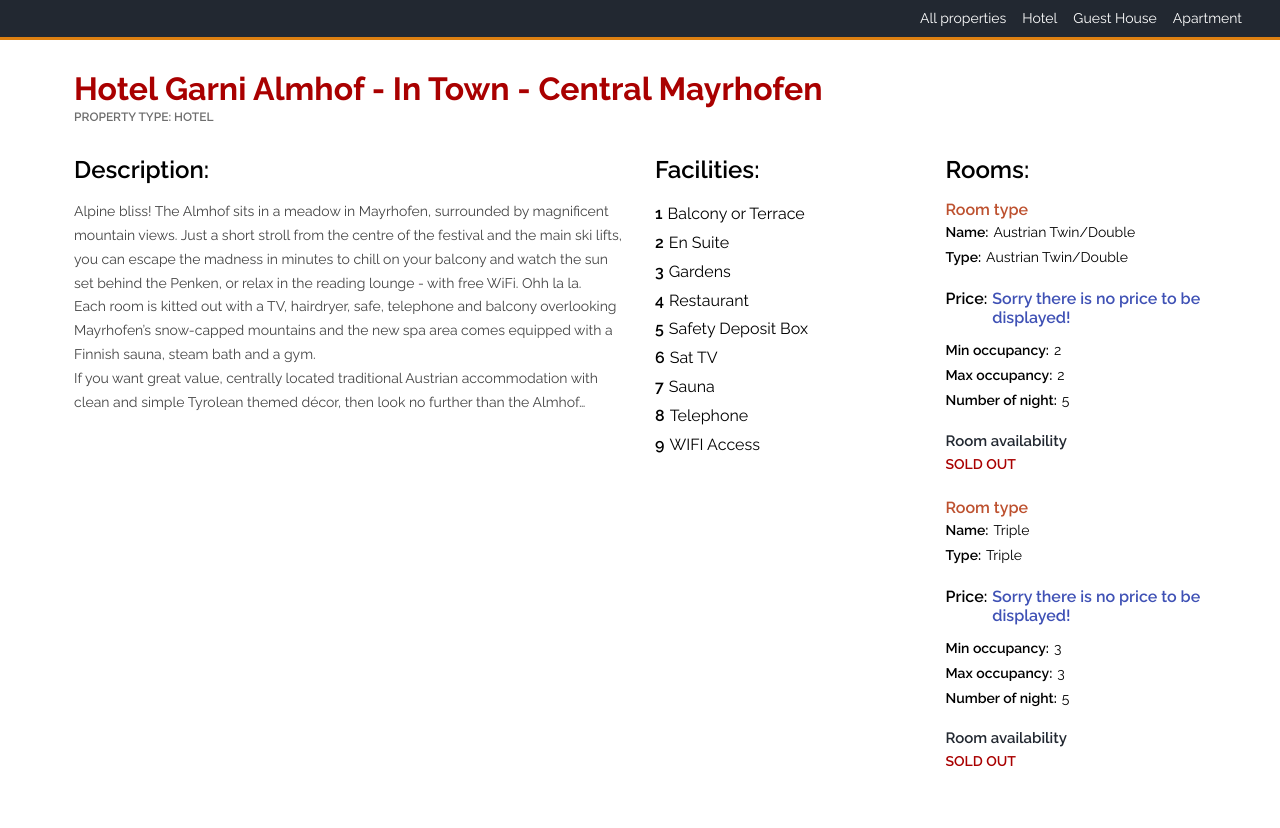
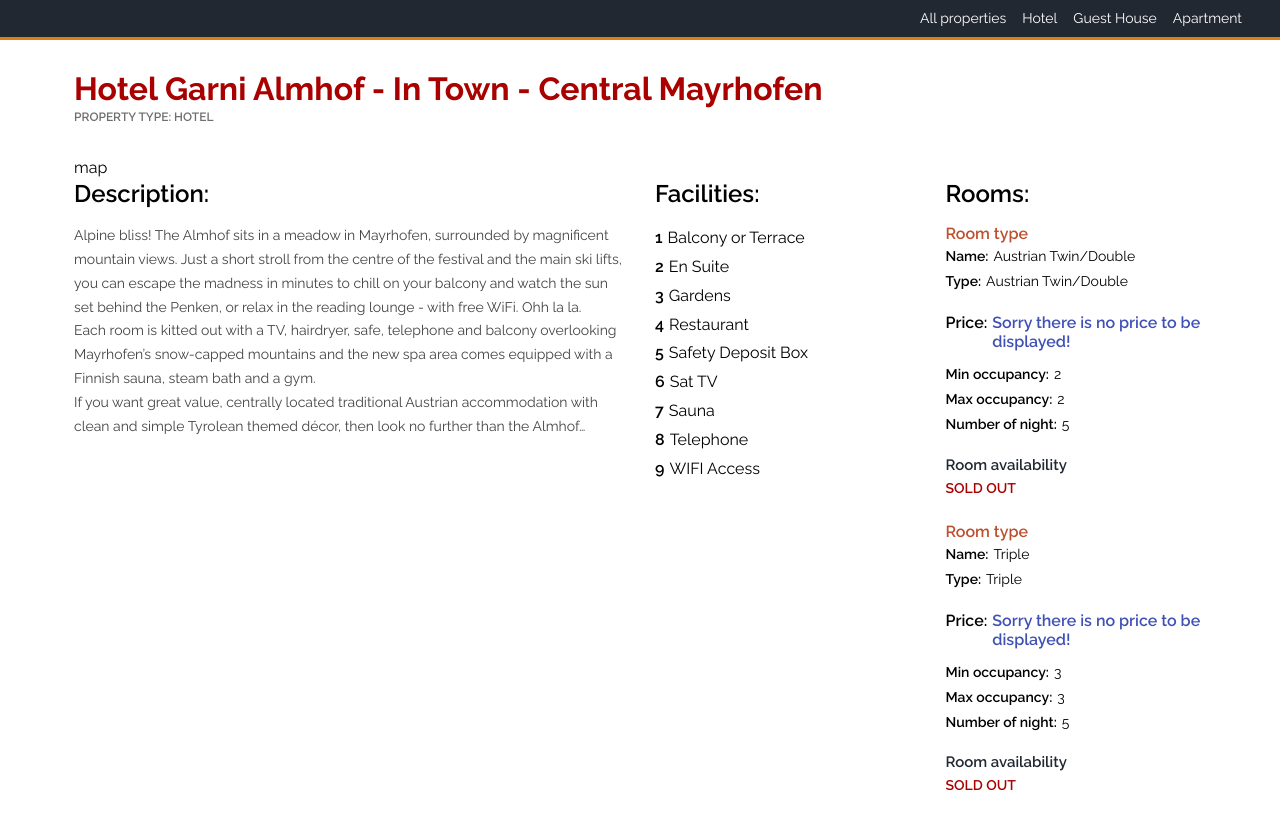
Before and after one commit to matchmakers69/properties-listing, a React (Create React App) app: page /accomodation-type/accomodation/65 in a window 1280 px wide. Shown: the top 828 px of the page. Built offline with nearby package versions, Linux system fonts and the light colour scheme.

Commit message:
Created AccomodationMap component

```diff
--- a/package.json
+++ b/package.json
@@ -14,6 +14,8 @@
     "history": "^4.9.0",
     "jest": "^24.9.0",
     "lodash": "^4.17.11",
+    "mapbox-gl": "^1.3.1",
+    "react-mapbox-gl": "^4.6.0",
     "moment": "^2.24.0",
     "prop-types": "^15.7.2",
     "query-string": "^6.9.0",
--- a/src/components/Accomodation/AccomodationType/SingleAccomodationDetails.js
+++ b/src/components/Accomodation/AccomodationType/SingleAccomodationDetails.js
@@ -7,6 +7,7 @@ import _isEmpty from 'lodash/isEmpty';
 import _isNull from 'lodash/isNull';
 import _isUndefined from 'lodash/isUndefined';
 import AccomodationRooms from './AccomodationRooms';
+import AccomodationMap from '../../../components/Maps/AccomodationMap';
 
 const SingleAccomodationDetails = props => {
   const id = props.match.params.id;
@@ -63,6 +64,7 @@ const SingleAccomodationDetails = props => {
                 </header>
               </div>
             </div>
+            <AccomodationMap location={location} />
             <div className='row'>
               <div className='col-xs-12 col-sm-6'>
                 <h3 className={styles.innerTitle}>Description:</h3>
--- /dev/null
+++ b/src/components/Maps/AccomodationMap.js
@@ -0,0 +1,16 @@
+import React from 'react';
+import PropTypes from 'prop-types';
+
+const AccomodationMap = ({ location: { location_long, location_lat } }) => {
+  return (
+    <div className='row'>
+      <div className='col-xs-12'>map</div>
+    </div>
+  );
+};
+
+AccomodationMap.propTypes = {
+  location: PropTypes.instanceOf(Object).isRequired
+};
+
+export default AccomodationMap;
```
